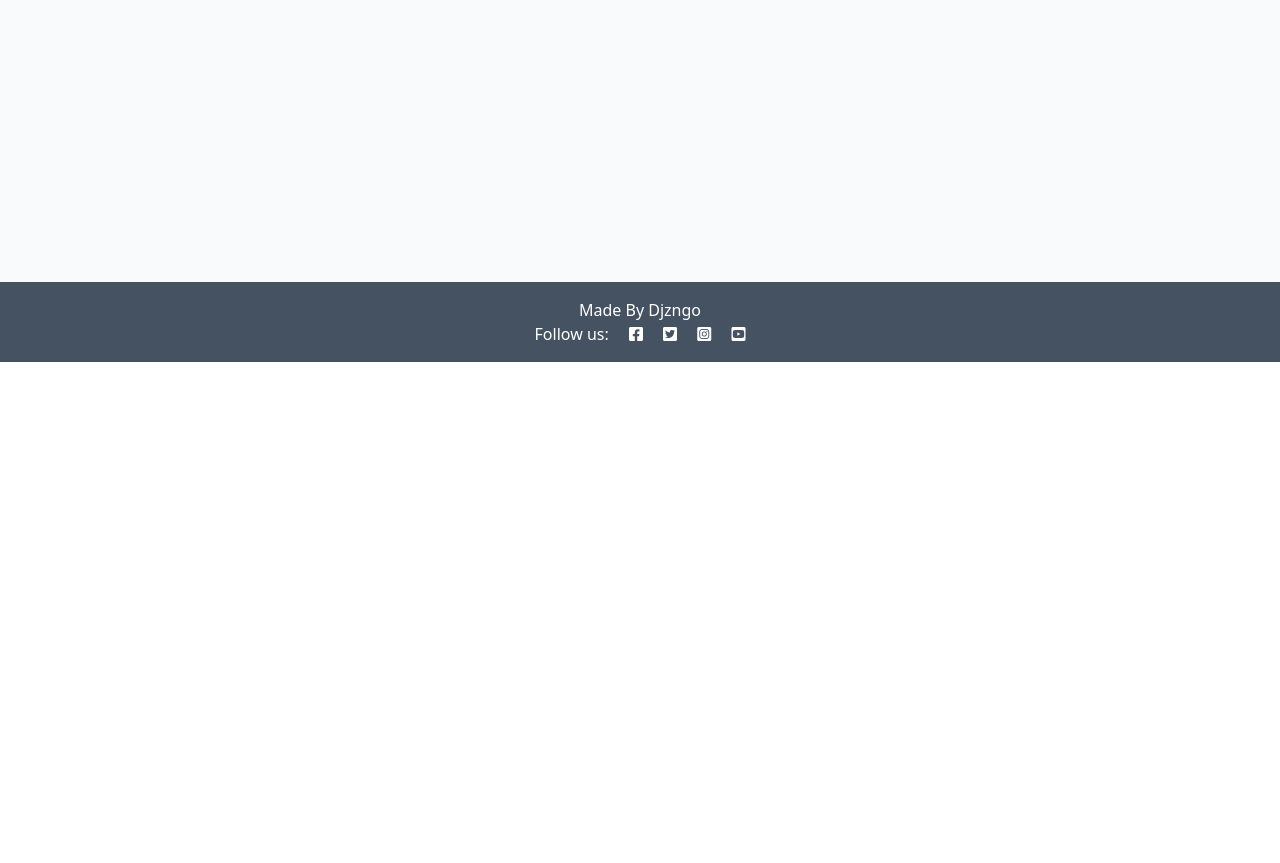
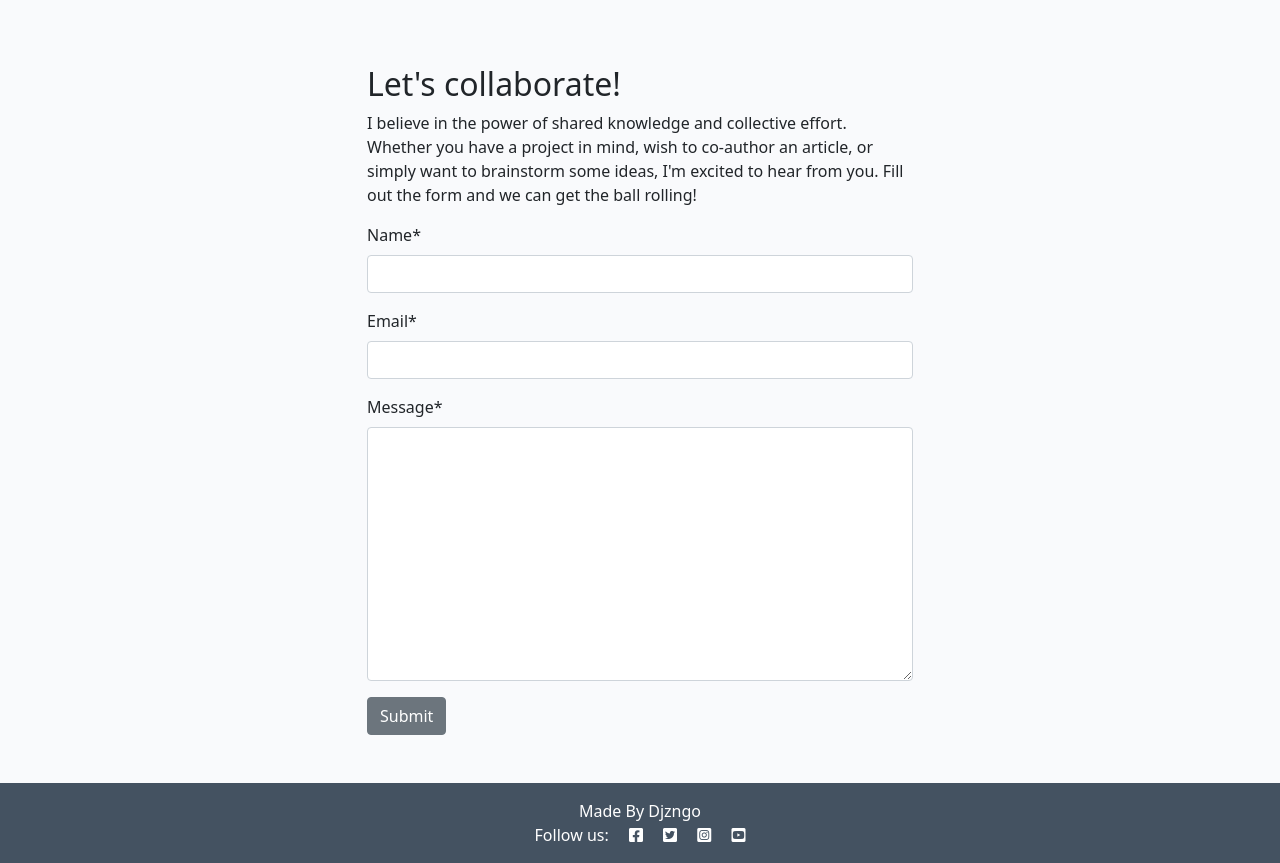
Before and after one commit to Djzngo/django-blog, a Django app: page /about/ in a window 1280 px wide. Shown: the part 438-1301 px from the top of the page. Before the commit the page ends 800 px from the top, so only its background shows below. Run offline with Django 4.2, Linux system fonts and the light colour scheme; data that the repository does not hold is empty; some libraries are stand-ins or nearby versions.

Commit message:
added collaboration submission form function to about_me.html

```diff
--- /dev/null
+++ b/about/forms.py
@@ -0,0 +1,8 @@
+from .models import CollaborateRequest
+from django import forms
+
+
+class CollaborateForm(forms.ModelForm):
+    class Meta:
+        model = CollaborateRequest
+        fields = ('name', 'email', 'message')
--- a/about/models.py
+++ b/about/models.py
@@ -2,11 +2,21 @@ from django.db import models
 
 # Create your models here.
 
+
 class About(models.Model):
-
-    title = models.CharField(max_length=50)
+    title = models.CharField(max_length=200)
+    updated_on = models.DateTimeField(auto_now=True)
     content = models.TextField()
-    updated_on = models.DateTimeField(auto_now=True)
 
     def __str__(self):
         return self.title
+
+
+class CollaborateRequest(models.Model):
+    name = models.CharField(max_length=200)
+    email = models.EmailField()
+    message = models.TextField()
+    read = models.BooleanField(default=False)
+
+    def __str__(self):
+        return f"Collaboration request from {self.name}"
--- a/about/templates/about/about_me.html
+++ b/about/templates/about/about_me.html
@@ -1,20 +1,42 @@
-{% extends 'base.html' %} {% block content %} {% load static %}
+{% extends 'base.html' %}
+<!---->
+{% load static %} {% load crispy_forms_tags %}
+<!---->
+{% block content %}
 <div class="container mt-5">
   <div class="row">
-    <div class="col-4 text-center">
+    <div class="col-12 col-md-4 text-center">
       <img src="{% static 'images/nobody.jpg' %}" width="75%" />
     </div>
-    <div class="col-8">
-      <!-- Title goes between these h2 tags -->
+    <div class="col-12 col-md-8">
       <h2>{{ about.title }}</h2>
-      <!-- Content goes directly underneath this -->
       {{ about.content | safe }}
     </div>
   </div>
   <div class="row">
     <div class="col text-right">
       <!-- Updated on field goes in here -->
+
       <p class="text-end"><em>Updated on: {{ about.updated_on }}</em></p>
+    </div>
+  </div>
+  <div class="row justify-content-center">
+    <div class="col-12 col-md-6 my-5">
+      <h2>Let's collaborate!</h2>
+      <p>
+        I believe in the power of shared knowledge and collective effort.
+        Whether you have a project in mind, wish to co-author an article, or
+        simply want to brainstorm some ideas, I'm excited to hear from you. Fill
+        out the form and we can get the ball rolling!
+      </p>
+
+      <!-- add your form here. Your submit button should
+                                have the classes of btn, btn-secondary -->
+
+      <form method="post">
+        {{ collaborate_form | crispy }} {% csrf_token %}
+        <button class="btn btn-secondary" type="submit">Submit</button>
+      </form>
     </div>
   </div>
 </div>
--- a/about/views.py
+++ b/about/views.py
@@ -1,17 +1,25 @@
-from django.shortcuts import render, get_object_or_404
+from django.shortcuts import render
+from django.contrib import messages
 from .models import About
+from .forms import CollaborateForm
 
-# Create your views here.
 
 def about_me(request):
-    """
-    Renders about me page.
-    """
+
+    if request.method == "POST":
+        collaborate_form = CollaborateForm(data=request.POST)
+        if collaborate_form.is_valid():
+            collaborate_form.save()
+            messages.add_message(request, messages.SUCCESS, "Collaboration request received! I endeavour to respond within 2 working days.")
 
     about = About.objects.all().order_by('-updated_on').first()
+    collaborate_form = CollaborateForm()
 
     return render(
         request,
         "about/about_me.html",
-        {"about": about},
+        {
+            "about": about,
+            "collaborate_form": collaborate_form
+        },
     )
--- a/blog/templates/blog/post_detail.html
+++ b/blog/templates/blog/post_detail.html
@@ -78,7 +78,7 @@
         <h3>Leave a comment:</h3>
         <p>Posting as: {{ user.username }}</p>
         <form id="commentForm" method="post" style="margin-top: 1.3em">
-          {{ comment_form | crispy }} {% csrf_token %}
+          {{ comment_form | crispy}} {% csrf_token %}
           <button id="submitButton" type="submit" class="btn btn-signup btn-lg">
             Submit
           </button>
```
Also changed, not shown: about/admin.py (+12 -3 lines), about/migrations/0002_collaboraterequest.py (added), about/migrations/0003_alter_about_title.py (added).
